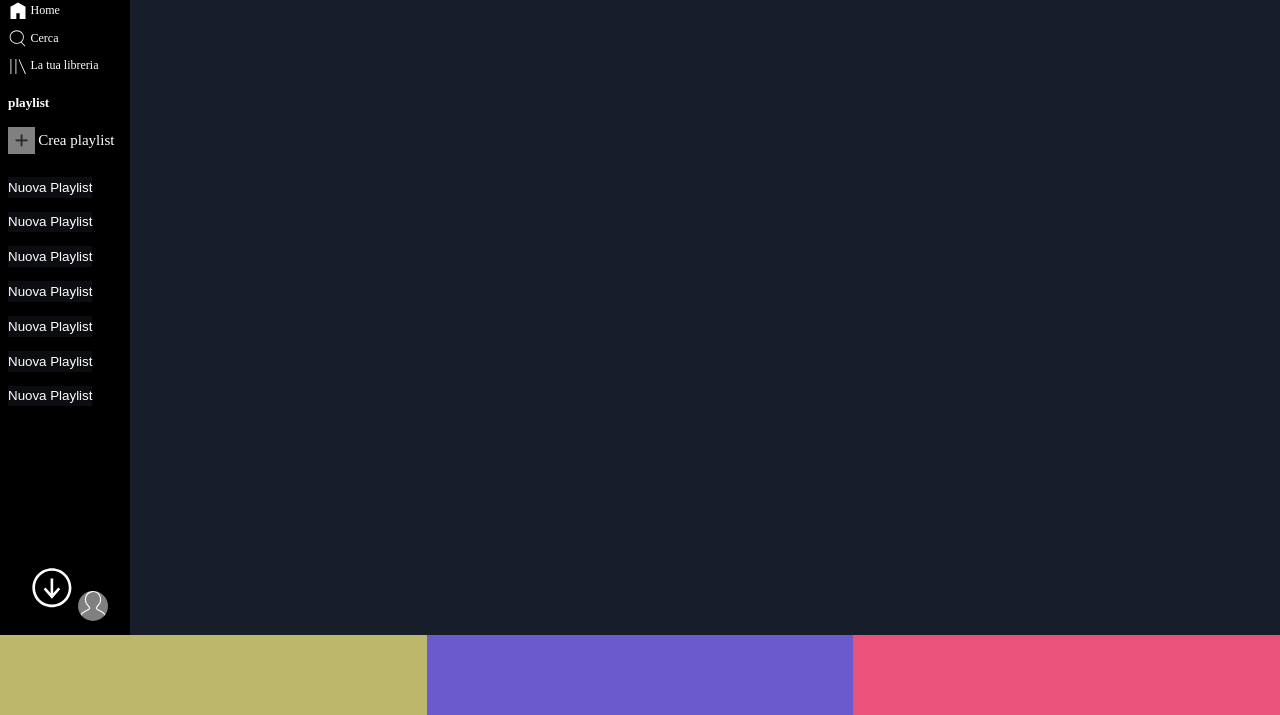
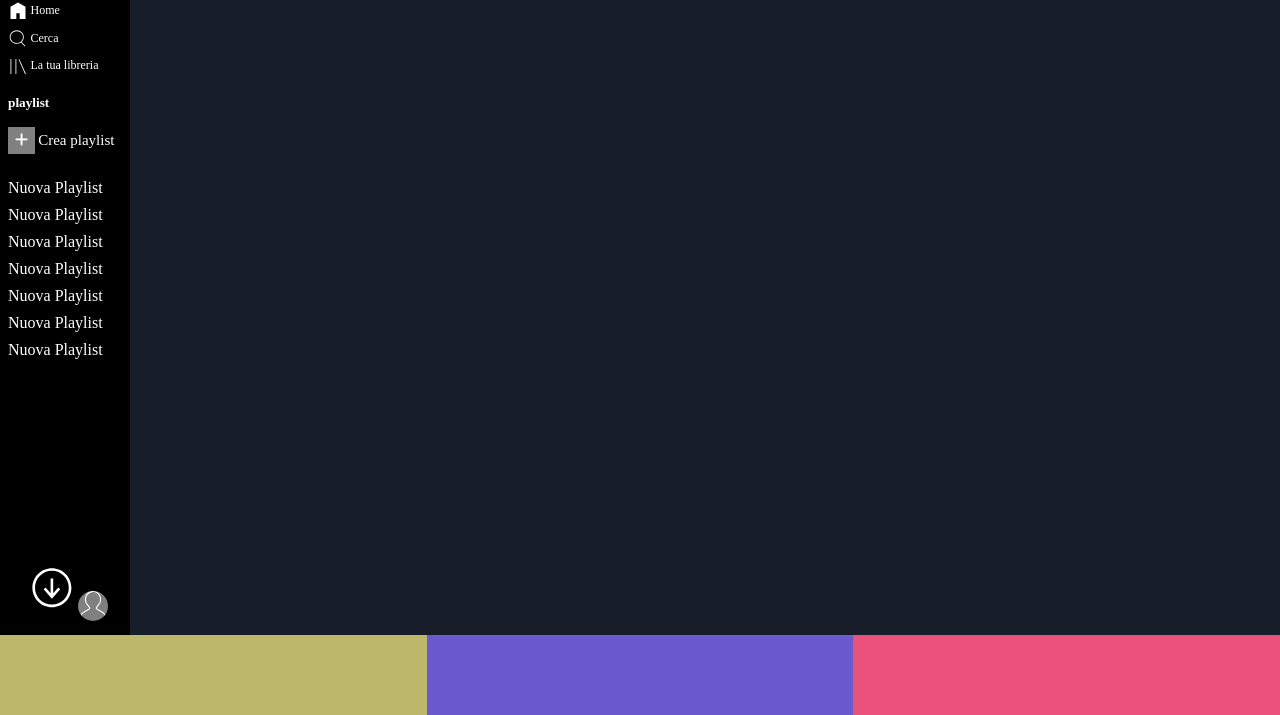
Before and after one commit to AndreaMessene/html-css-spotifyweb, a plain HTML site: page index.html in a window 1280 px wide. Shown: the part 85-800 px from the top of the page. Drawn offline with Linux system fonts and the light colour scheme.

Commit message:
cambio nuova playlist da buton ad <a>

```diff
--- a/index.html
+++ b/index.html
@@ -49,19 +49,21 @@
                         <div class="playlist">
                             <h5>playlist</h5>
 
-                            <div class="crea">
-                                <button><i class="fa-solid fa-plus"></i></button>
+                            <div class="crea-playlist">
+                                <div class="crea">
+                                    <a href=""><i class="fa-solid fa-plus"></i></a>
+                                </div>
                                 <span>Crea playlist</span>
                             </div>
 
                             <ul>
-                                <li><button>Nuova Playlist</button></li>
-                                <li><button>Nuova Playlist</button></li>
-                                <li><button>Nuova Playlist</button></li>
-                                <li><button>Nuova Playlist</button></li>
-                                <li><button>Nuova Playlist</button></li>
-                                <li><button>Nuova Playlist</button></li>
-                                <li><button>Nuova Playlist</button></li>
+                                <li> <a href="">Nuova Playlist</a> </li>
+                                <li> <a href="">Nuova Playlist</a> </li>
+                                <li> <a href="">Nuova Playlist</a> </li>
+                                <li> <a href="">Nuova Playlist</a> </li>
+                                <li> <a href="">Nuova Playlist</a> </li>
+                                <li> <a href="">Nuova Playlist</a> </li>
+                                <li> <a href="">Nuova Playlist</a> </li>
                             </ul>
                         </div>
                     </div>
--- a/style.css
+++ b/style.css
@@ -197,21 +197,24 @@ main{
     }
 
     /**** Aaggiungi playlist ****/
-    button{
-        border: none;
+    .crea{
         margin: 12px 0;
         color: rgb(42, 41, 41);
         background-color: gray;
         height: 1.7rem;
         width: 1.7rem;
+        display: flex;
+        justify-content: center;
+        align-items: center;
+
     }
 
     .fa-plus{
         font-size: 15px;
-        margin-top: 1.7px;
+        /* margin-top: 1.7px; */
     }
 
-    .crea{
+    .crea-playlist{
         display: flex;
         align-items: center;
         padding: 4px 0;
@@ -223,12 +226,9 @@ main{
     }
 
     /**** nuova playlist ****/
-    .playlist ul li button{
+    .playlist ul li{
         color: white;
-        width: 69.212%;
-        height: 1.3rem;
-        margin: 7px 0;
-        background-color: #0c0d11;
+        margin: 9px 0;
     }
 
     /**********  *************/
```
